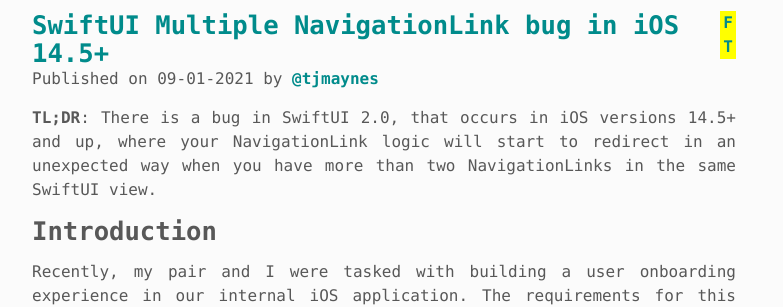
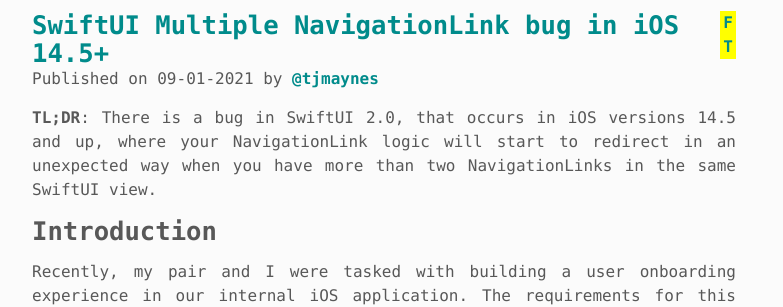
Before and after one commit to tjmaynes/tjmaynes.com, a Jekyll site: the page built from _posts/2021-09-01-swiftui-multiple-navigationlink-bug-in-ios-14.5+.md, in a window 1280 px wide and 900 px high. Shown: the part 150-457 px from the top of the window, without its empty margins (256-1039 px from the left). Built offline with Jekyll 4.4.1, drawn with Linux system fonts in a browser that asks for light colours; some web fonts are replaced.

Commit message:
Remove + since it don't make sense

```diff
--- a/_posts/2021-09-01-swiftui-multiple-navigationlink-bug-in-ios-14.5+.md
+++ b/_posts/2021-09-01-swiftui-multiple-navigationlink-bug-in-ios-14.5+.md
@@ -5,7 +5,7 @@
 date: 2021-09-01 16:05:24
 published: true
 ---
-**TL;DR**: There is a bug in SwiftUI 2.0, that occurs in iOS versions 14.5+ and up, where your NavigationLink logic will start to redirect in an unexpected way when you have more than two NavigationLinks in the same SwiftUI view.
+**TL;DR**: There is a bug in SwiftUI 2.0, that occurs in iOS versions 14.5 and up, where your NavigationLink logic will start to redirect in an unexpected way when you have more than two NavigationLinks in the same SwiftUI view.
 
 # Introduction
 Recently, my pair and I were tasked with building a user onboarding experience in our internal iOS application. The requirements for this experience included enabling the user to navigate back and forth, and due to API calls, double popping (back to parent's parent view). Since a majority of the UI development in our iOS application is built using SwiftUI, we thought that we could easily use SwiftUI's programmable [NavigationLinks](https://developer.apple.com/documentation/swiftui/navigationlink) to build this experience out. In this blog post, I'm going to document how to reproduce a bug we found in SwiftUI 2.0 where having more than two NavigationLinks (a common workflow) will break navigation logic in iOS 14.5+.
```
